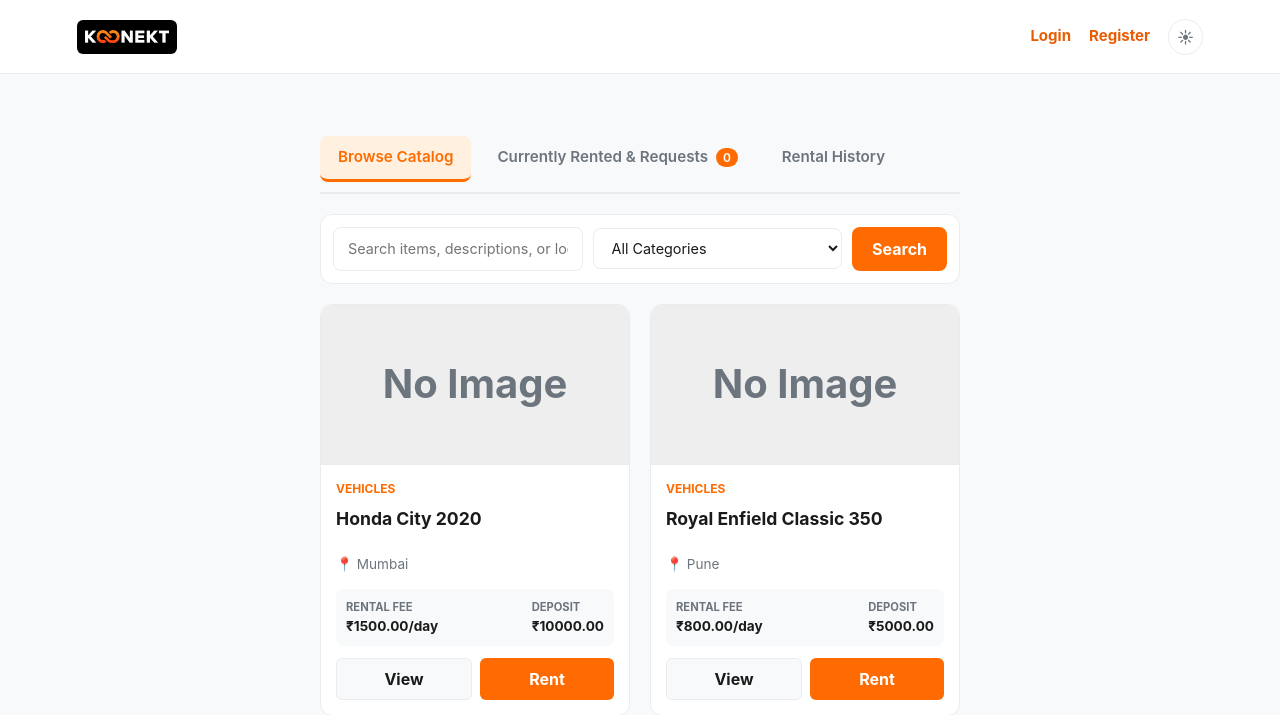
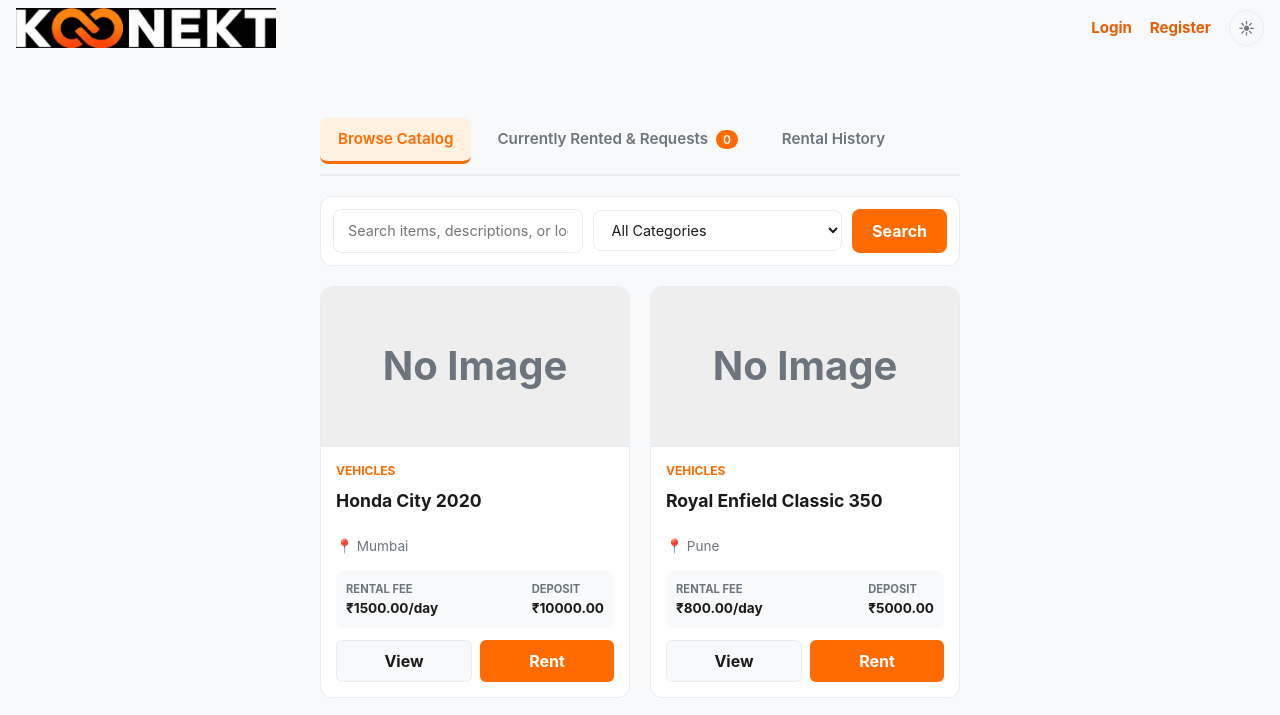
Before and after one commit to raihacks/STARTUP_Eureka, a Django app: page /product/catalog/ in a window 1280 px wide. Shown: the top 715 px of the page. Run offline with Django 5.2, Linux system fonts and the light colour scheme; data comes from the database, SQL or seed files in the repository; both versions use the stored data as it was after the commit.

Commit message:
fix: updated css for the logo in navbar

```diff
--- a/static/css/style.css
+++ b/static/css/style.css
@@ -38,33 +38,32 @@ body {
   transition: background-color .2s, color .2s;
 }
 
+/* Ensure navbar contents scale properly */
 .navbar {
-  min-height: 74px;
-  padding: 10px clamp(20px, 6vw, 88px);
   display: flex;
   align-items: center;
   justify-content: space-between;
-  gap: 24px;
-  background: var(--surface);
-  border-bottom: 1px solid var(--border);
+  padding: 0.5rem 1rem;
 }
 
-.brand {
-  display: inline-flex;
-  align-items: center;
-  width: 100px;
-  height: 34px;
-  overflow: hidden;
-  border-radius: 6px;
-  background: #000;
-  padding: 0 8px;
+/* Force the logo image to stay within mobile-friendly bounds */
+.brand img {
+  height: 40px;
+  /* Set a fixed navbar height */
+  width: auto;
+  /* Preserve aspect ratio */
+  max-width: 100%;
+  /* Prevent overflowing container */
+  object-fit: contain;
+  /* Prevent stretching or distortion */
+  display: block;
 }
 
-.brand img {
-  width: 100%;
-  height: 100%;
-  object-fit: contain;
-  object-position: left center;
+/* Ensure the brand anchor doesn't blow out mobile flex width */
+.brand {
+  display: inline-block;
+  flex-shrink: 0;
+  /* Keeps the logo from squishing when space is tight */
 }
 
 nav {
```
Also changed, not shown: db.sqlite3.
